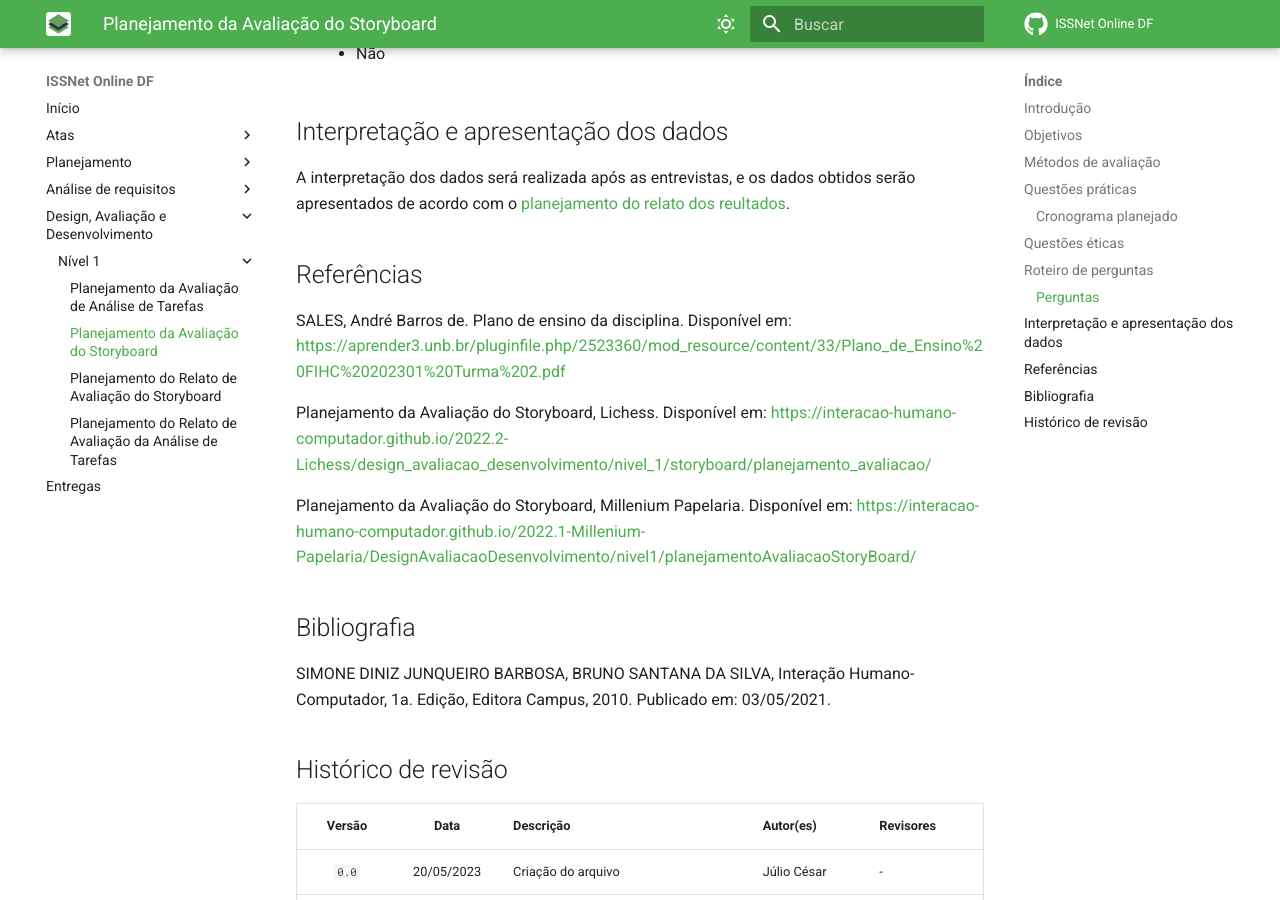
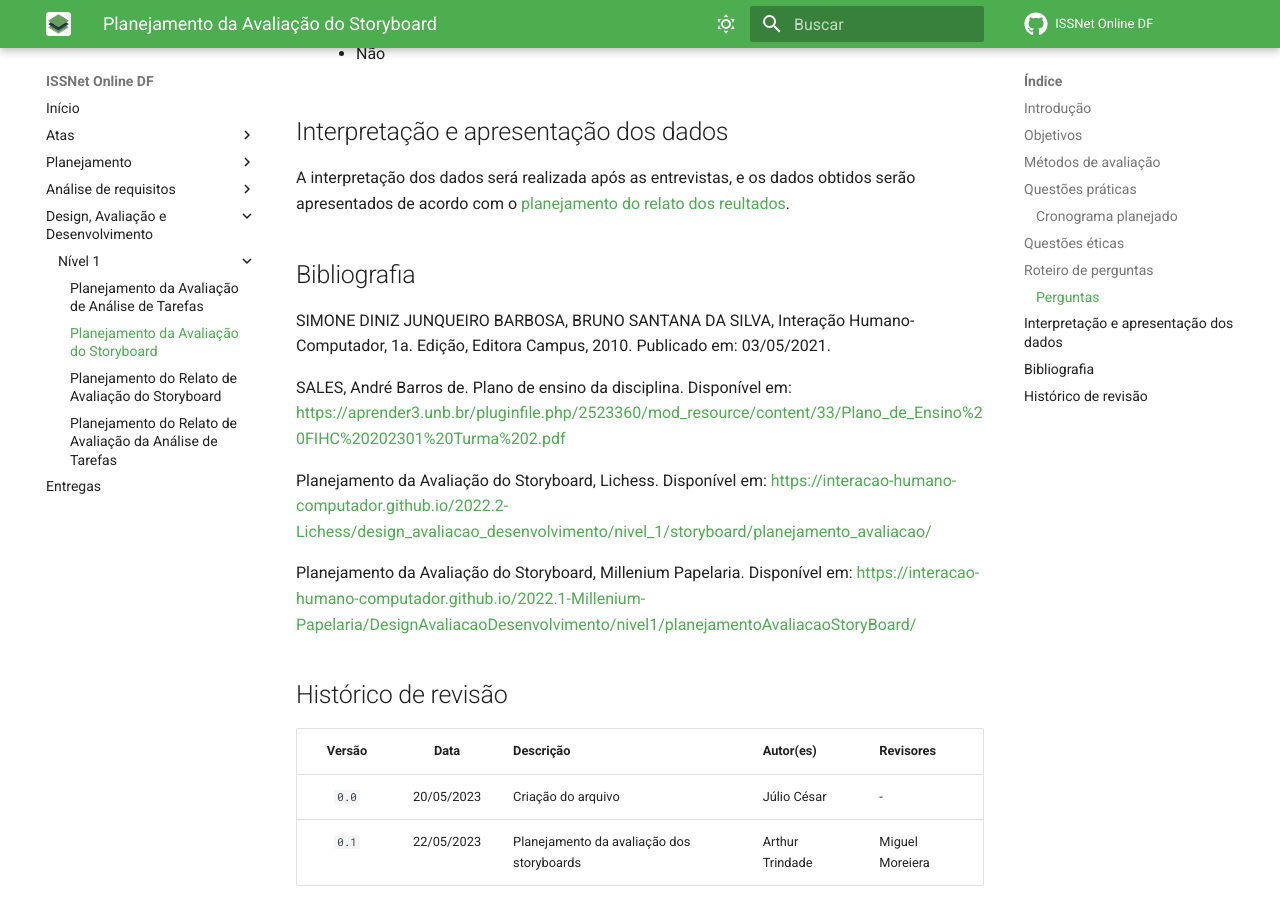
Before and after one commit to Interacao-Humano-Computador/2023.1-ISSNet, an MkDocs documentation site: the page built from gitpages/docs/design_avaliacao_desenvolvimento/nivel1/plan_avaliacao_storyboard.md, in a window 1280 px wide and 900 px high, scrolled down 3187 px. Built offline with MkDocs 1.6.1 and Material for MkDocs 9.7.7, drawn with Linux system fonts in a browser that asks for light colours; comment, search, counter and statistics services are not loaded.

Commit message:
remoção das referências

```diff
--- a/gitpages/docs/design_avaliacao_desenvolvimento/nivel1/plan_avaliacao_storyboard.md
+++ b/gitpages/docs/design_avaliacao_desenvolvimento/nivel1/plan_avaliacao_storyboard.md
@@ -96,18 +96,18 @@
 ## Interpretação e apresentação dos dados
 A interpretação dos dados será realizada após as entrevistas, e os dados obtidos serão apresentados de acordo com o [planejamento do relato dos reultados](./plan_relato_storyboard.md).
 
-## Referências
-<!-- FONTES CITADAS UTILIZADAS PARA EMBASAR O TEXTO. REMOVER CASO NÃO HOUVER  -->
+
+
+## Bibliografia
+<!-- FONTES CONSULTADAS DURANTE A ELABORAÇÃO DO TEXTO, CITADAS OU NÃO. REMOVER CASO NÃO HOUVER -->
+SIMONE DINIZ JUNQUEIRO BARBOSA, BRUNO SANTANA DA SILVA, Interação Humano-Computador, 1a.
+Edição, Editora Campus, 2010. Publicado em: 03/05/2021.
+
 SALES, André Barros de. Plano de ensino da disciplina. Disponível em: <https://aprender3.unb.br/pluginfile.php/2523360/mod_resource/content/33/Plano_de_Ensino%20FIHC%20202301%20Turma%202.pdf>
 
 Planejamento da Avaliação do Storyboard, Lichess. Disponível em: <https://interacao-humano-computador.github.io/2022.2-Lichess/design_avaliacao_desenvolvimento/nivel_1/storyboard/planejamento_avaliacao/>
 
 Planejamento da Avaliação do Storyboard, Millenium Papelaria. Disponível em: <https://interacao-humano-computador.github.io/2022.1-Millenium-Papelaria/DesignAvaliacaoDesenvolvimento/nivel1/planejamentoAvaliacaoStoryBoard/>
-
-## Bibliografia
-<!-- FONTES CONSULTADAS DURANTE A ELABORAÇÃO DO TEXTO, CITADAS OU NÃO. REMOVER CASO NÃO HOUVER -->
-SIMONE DINIZ JUNQUEIRO BARBOSA, BRUNO SANTANA DA SILVA, Interação Humano-Computador, 1a.
-Edição, Editora Campus, 2010. Publicado em: 03/05/2021.
 
 ## Histórico de revisão
 
```
